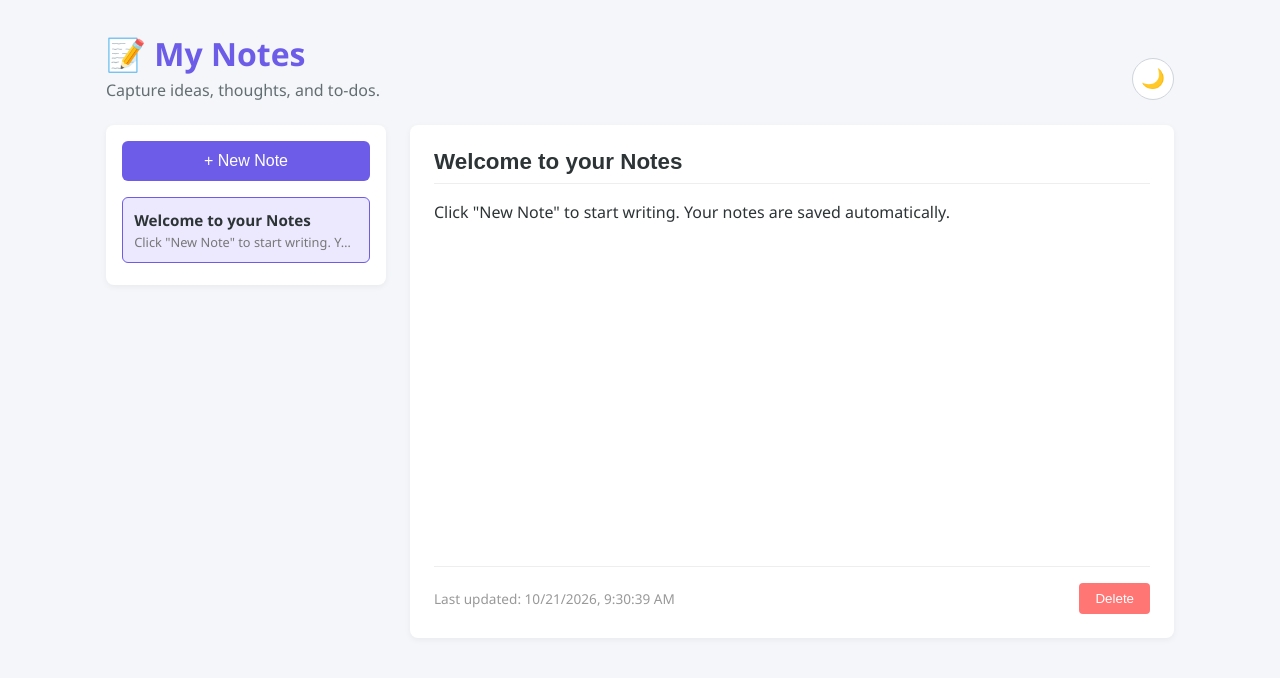
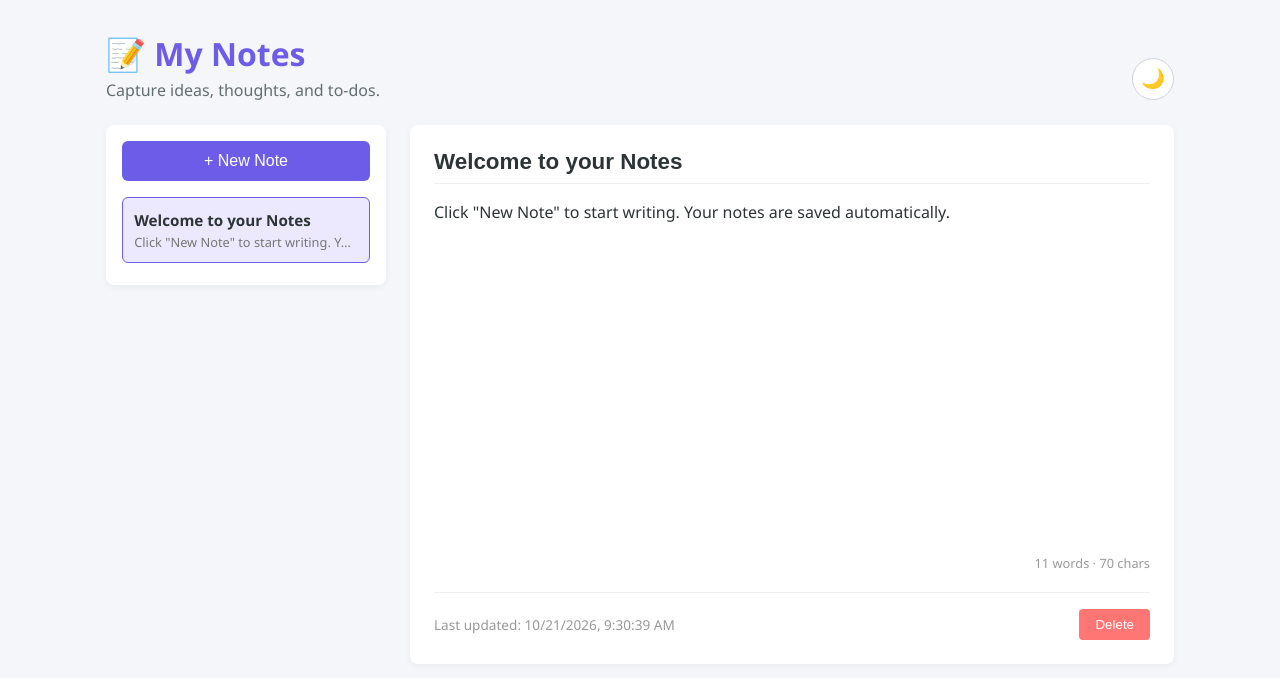
Before and after one commit to anushaviswanathan2002/Notes-Taking, a React (Vite) app: page / in a window 1280 px wide. Shown: the top 678 px of the page. Built offline with nearby package versions, Linux system fonts and the light colour scheme.

Commit message:
feat: add live word & character counter to note editor
Co-authored-by: Anusha Viswanathan <179438158+anushaviswanathan2002@users.noreply.github.com>

```diff
--- a/src/App.jsx
+++ b/src/App.jsx
@@ -129,6 +129,12 @@ export default function App() {
                 placeholder="Start writing..."
                 onChange={(e) => updateNote('body', e.target.value)}
               />
+              <div className="counter">
+                {activeNote.body.trim()
+                  ? activeNote.body.trim().split(/\s+/).length
+                  : 0}{' '}
+                words · {activeNote.body.length} chars
+              </div>
               <div className="actions">
                 <span className="meta">
                   Last updated:{' '}
--- a/src/index.css
+++ b/src/index.css
@@ -208,6 +208,17 @@ body.dark .editor textarea {
   color: #e4e6eb;
 }
 
+.counter {
+  text-align: right;
+  font-size: 0.8rem;
+  color: #999;
+  padding: 0.25rem 0;
+}
+
+body.dark .counter {
+  color: #8a8f99;
+}
+
 .empty {
   display: flex;
   align-items: center;
```
Also changed, not shown: 1 other file (tests, documents, lock files or other folders).
